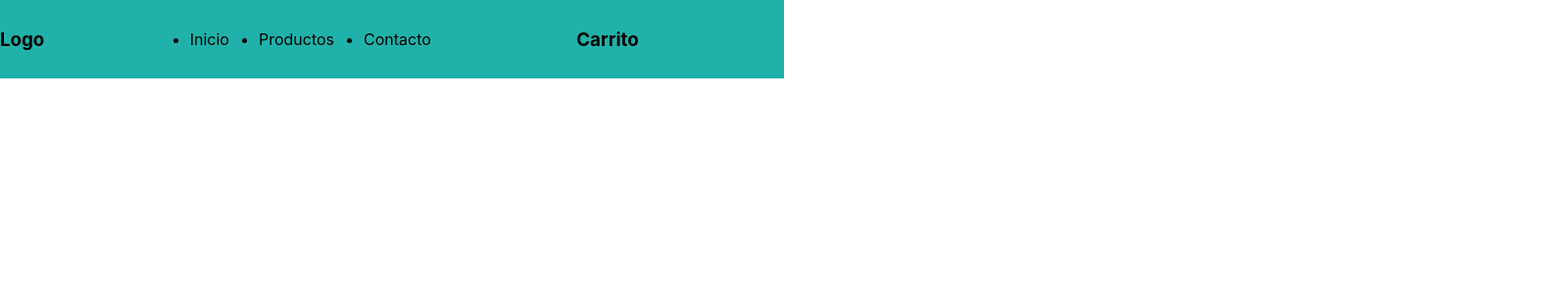
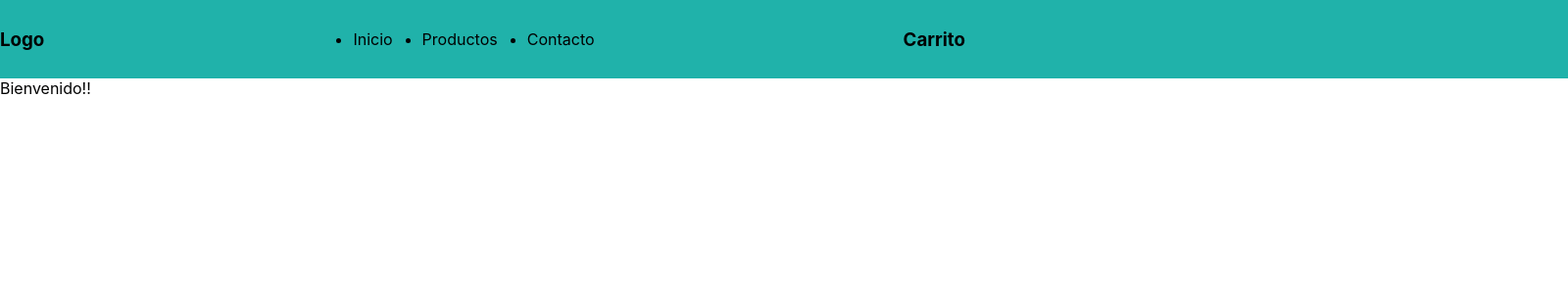
Before and after one commit to CarlosSandrin/RactJS-, a React (Create React App) app: page / in a window 1280 px wide. Shown: the top 300 px of the page at 98% size, 1600 px wide, since content can reach past the window. Built offline with nearby package versions, Linux system fonts and the light colour scheme.

Commit message:
Agrego Carrito icons Import

```diff
--- a/src/App.js
+++ b/src/App.js
@@ -1,6 +1,7 @@
 import Footer from "./Components/Footer/Footer";
 import ItemListContainer from "./Components/ItemListContainer/ItemListContainer";
 import Nabvar from "./Components/Navbar/Navbar";
+
 
 
 function App() {
--- a/src/Components/CartWidget/CartWidget.jsx
+++ b/src/Components/CartWidget/CartWidget.jsx
@@ -1,5 +1,9 @@
+import ShoppingCartCheckoutIcon  from "@mui/icons-material/ShoppingCartCheckout";
+
 const CartWidget = () => {
-  return <div></div>;
+  return <div>
+    <svg></svg>
+    </div>;
 };
 
 export default CartWidget;
--- a/src/Components/ItemListContainer/ItemListContainer.jsx
+++ b/src/Components/ItemListContainer/ItemListContainer.jsx
@@ -1,9 +1,8 @@
-export function SaludarUsuario(props) {
-  return <h1>Bienvenido!!</h1>;
-}
+
 
 const ItemListContainer = () => {
-  return <div></div>;
+  return <div>Bienvenido!!</div>;
+
 };
 
 export default ItemListContainer;
--- a/src/Components/Navbar/Navbar.css
+++ b/src/Components/Navbar/Navbar.css
@@ -1,5 +1,5 @@
 .container-navbar {
-  width: 100vh;
+  width: 100em;
   height: 10vh;
   background-color: lightseagreen;
   display: flex;
```
